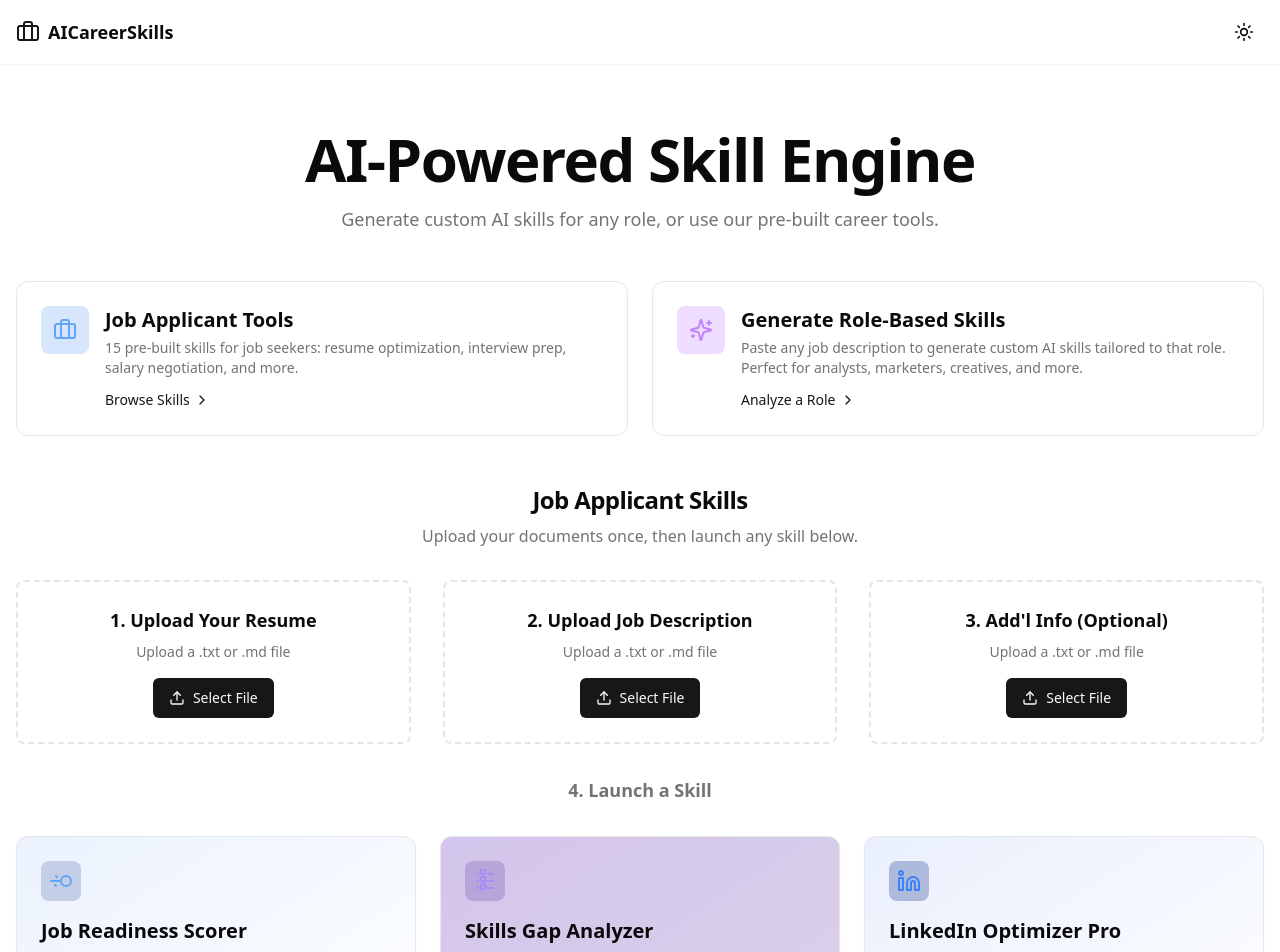
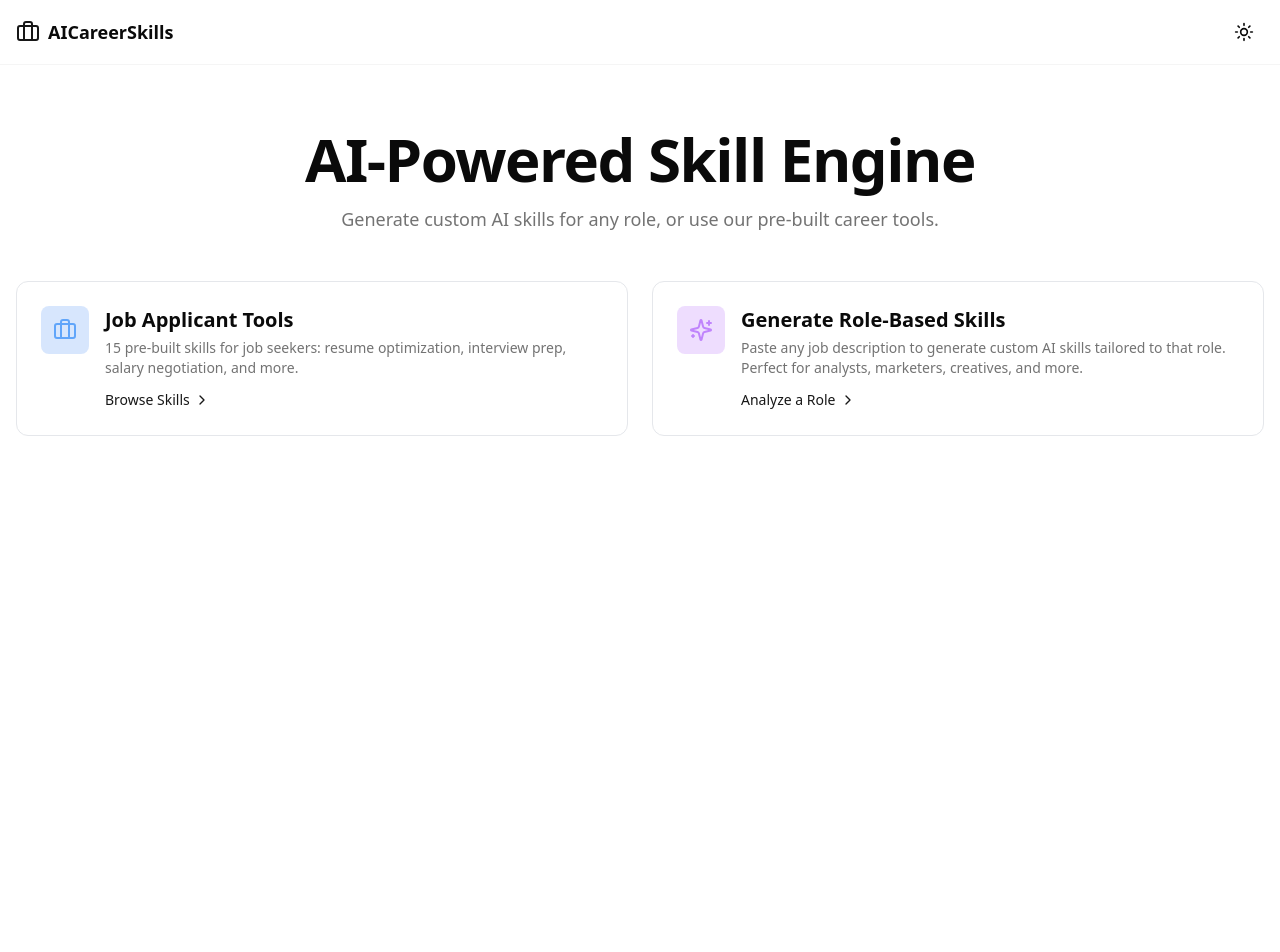
Before and after one commit to matthewcarlsonhome-cmd/skillengine, a React (Vite) app: page /#/ in a window 1280 px wide. Shown: the top 952 px of the page. After the commit the page ends 800 px from the top, so only its background shows below. Built offline with nearby package versions, Linux system fonts and the light colour scheme.

Commit message:
refactor: Move Job Applicant Skills to dedicated Browse Skills page

```diff
--- a/pages/HomePage.tsx
+++ b/pages/HomePage.tsx
@@ -1,11 +1,7 @@
 
 import React from 'react';
 import { Link } from 'react-router-dom';
-import { SKILLS } from '../lib/skills';
-import SkillCard from '../components/SkillCard';
-import { useAppContext } from '../hooks/useAppContext';
 import { useWorkspaces } from '../hooks/useStorage';
-import FileUploader from '../components/FileUploader';
 import { Button } from '../components/ui/Button';
 import {
   Sparkles,
@@ -17,49 +13,7 @@ import {
 } from 'lucide-react';
 
 const HomePage: React.FC = () => {
-  const skills = Object.values(SKILLS);
   const { workspaces, deleteWorkspace, loading: workspacesLoading } = useWorkspaces();
-  const {
-    setResumeText,
-    setJobDescriptionText,
-    setAdditionalInfoText,
-    resumeFilename,
-    setResumeFilename,
-    jobDescriptionFilename,
-    setJobDescriptionFilename,
-    additionalInfoFilename,
-    setAdditionalInfoFilename,
-  } = useAppContext();
-
-  const handleResumeUpload = (content: string, filename: string) => {
-    setResumeText(content);
-    setResumeFilename(filename);
-  };
-
-  const handleJobDescriptionUpload = (content: string, filename: string) => {
-    setJobDescriptionText(content);
-    setJobDescriptionFilename(filename);
-  };
-
-  const handleAdditionalInfoUpload = (content: string, filename: string) => {
-    setAdditionalInfoText(content);
-    setAdditionalInfoFilename(filename);
-  };
-
-  const clearResume = () => {
-    setResumeText('');
-    setResumeFilename('');
-  };
-
-  const clearJobDescription = () => {
-    setJobDescriptionText('');
-    setJobDescriptionFilename('');
-  };
-
-  const clearAdditionalInfo = () => {
-    setAdditionalInfoText('');
-    setAdditionalInfoFilename('');
-  };
 
   return (
     <div className="container mx-auto max-w-7xl px-4 py-12 sm:py-16">
@@ -155,46 +109,6 @@ const HomePage: React.FC = () => {
           </div>
         </section>
       )}
-
-      {/* Job Applicant Section */}
-      <section id="job-applicant-skills">
-        <div className="text-center mb-8">
-          <h2 className="text-2xl font-bold tracking-tight">Job Applicant Skills</h2>
-          <p className="text-muted-foreground mt-2">
-            Upload your documents once, then launch any skill below.
-          </p>
-        </div>
-
-        <div className="mb-8 grid grid-cols-1 md:grid-cols-3 items-start justify-center gap-8">
-          <FileUploader
-            title="1. Upload Your Resume"
-            filename={resumeFilename}
-            onFileUpload={handleResumeUpload}
-            onClear={clearResume}
-          />
-          <FileUploader
-            title="2. Upload Job Description"
-            filename={jobDescriptionFilename}
-            onFileUpload={handleJobDescriptionUpload}
-            onClear={clearJobDescription}
-          />
-          <FileUploader
-            title="3. Add'l Info (Optional)"
-            filename={additionalInfoFilename}
-            onFileUpload={handleAdditionalInfoUpload}
-            onClear={clearAdditionalInfo}
-          />
-        </div>
-
-        <div className="text-center mb-8">
-          <h3 className="text-lg font-semibold text-muted-foreground">4. Launch a Skill</h3>
-        </div>
-        <div className="grid grid-cols-1 gap-6 sm:grid-cols-2 lg:grid-cols-3">
-          {skills.map((skill) => (
-            <SkillCard key={skill.id} skill={skill} />
-          ))}
-        </div>
-      </section>
     </div>
   );
 };
```
